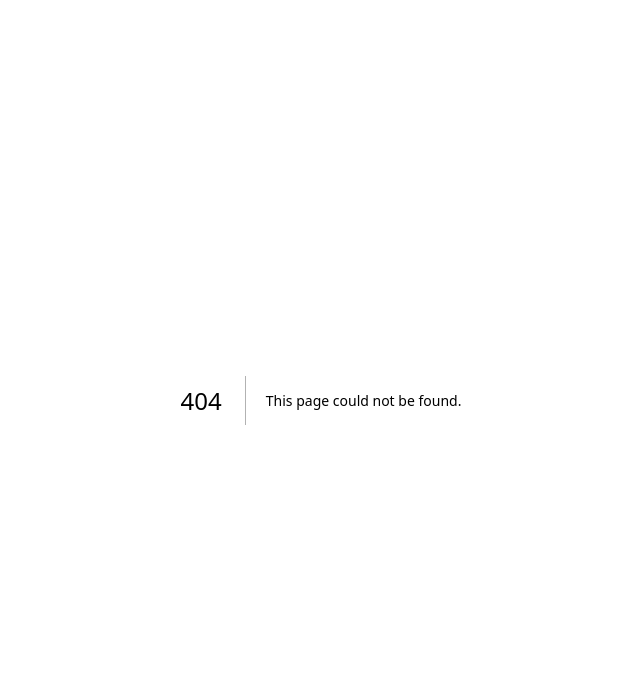
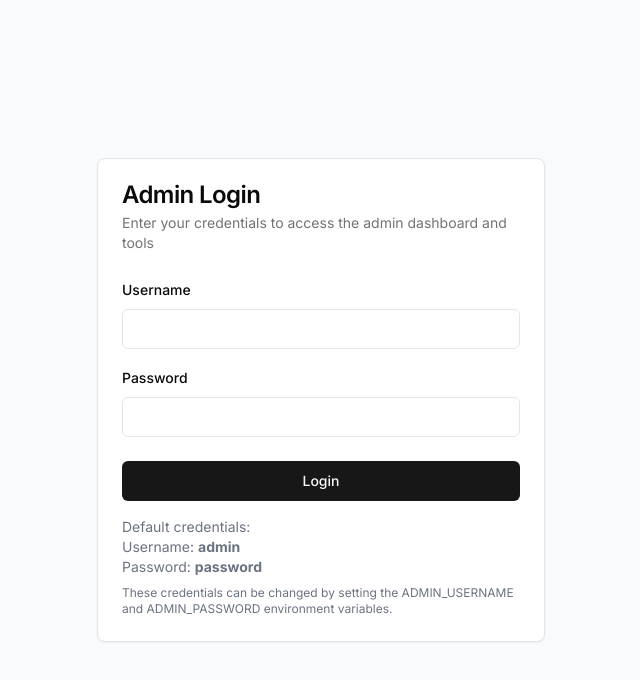
Before and after one commit to rikki233752/v0-node-js-serverless-api, a Next.js app: page /login in a window 1280 px wide. Before the commit this address had no page. Shown: the top 680 px of the page, without its empty margins (319-959 px from the left). Built offline with nearby package versions, Linux system fonts and the light colour scheme.

Commit message:
feat: add simple login page for authentication
Create login page and update middleware for redirect.

Co-authored-by: null <103878383+rikki233752@users.noreply.github.com>

```diff
--- /dev/null
+++ b/app/login/page.tsx
@@ -0,0 +1,106 @@
+"use client"
+
+import type React from "react"
+
+import { useState } from "react"
+import { useRouter } from "next/navigation"
+import { Card, CardContent, CardDescription, CardHeader, CardTitle } from "@/components/ui/card"
+import { Button } from "@/components/ui/button"
+import { Input } from "@/components/ui/input"
+import { Label } from "@/components/ui/label"
+import { Alert, AlertDescription } from "@/components/ui/alert"
+
+export default function LoginPage() {
+  const [username, setUsername] = useState("")
+  const [password, setPassword] = useState("")
+  const [error, setError] = useState<string | null>(null)
+  const [loading, setLoading] = useState(false)
+  const router = useRouter()
+
+  const handleLogin = async (e: React.FormEvent) => {
+    e.preventDefault()
+    setError(null)
+    setLoading(true)
+
+    try {
+      // Create basic auth header
+      const authHeader = "Basic " + btoa(`${username}:${password}`)
+
+      // Store in session storage for future requests
+      sessionStorage.setItem("authHeader", authHeader)
+
+      // Test the credentials with a request to the pixels API
+      const response = await fetch("/api/admin/pixels", {
+        headers: {
+          Authorization: authHeader,
+        },
+      })
+
+      if (response.ok) {
+        // Redirect to the requested page or dashboard
+        const urlParams = new URLSearchParams(window.location.search)
+        const redirect = urlParams.get("redirect") || "/admin/dashboard"
+        router.push(redirect)
+      } else {
+        setError("Invalid credentials. Please try again.")
+        sessionStorage.removeItem("authHeader")
+      }
+    } catch (err) {
+      setError("An error occurred. Please try again.")
+      console.error(err)
+    } finally {
+      setLoading(false)
+    }
+  }
+
+  return (
+    <div className="min-h-screen flex items-center justify-center bg-gray-50 p-4">
+      <Card className="w-full max-w-md">
+        <CardHeader>
+          <CardTitle>Admin Login</CardTitle>
+          <CardDescription>Enter your credentials to access the admin dashboard and tools</CardDescription>
+        </CardHeader>
+        <CardContent>
+          {error && (
+            <Alert variant="destructive" className="mb-4">
+              <AlertDescription>{error}</AlertDescription>
+            </Alert>
+          )}
+          <form onSubmit={handleLogin} className="space-y-4">
+            <div className="space-y-2">
+              <Label htmlFor="username">Username</Label>
+              <Input id="username" value={username} onChange={(e) => setUsername(e.target.value)} required />
+            </div>
+            <div className="space-y-2">
+              <Label htmlFor="password">Password</Label>
+              <Input
+                id="password"
+                type="password"
+                value={password}
+                onChange={(e) => setPassword(e.target.value)}
+                required
+              />
+            </div>
+            <div className="pt-2">
+              <Button type="submit" className="w-full" disabled={loading}>
+                {loading ? "Logging in..." : "Login"}
+              </Button>
+            </div>
+            <div className="text-sm text-gray-500 mt-4">
+              <p>Default credentials:</p>
+              <p>
+                Username: <strong>admin</strong>
+              </p>
+              <p>
+                Password: <strong>password</strong>
+              </p>
+              <p className="mt-2 text-xs">
+                These credentials can be changed by setting the ADMIN_USERNAME and ADMIN_PASSWORD environment variables.
+              </p>
+            </div>
+          </form>
+        </CardContent>
+      </Card>
+    </div>
+  )
+}
--- a/app/page.tsx
+++ b/app/page.tsx
@@ -44,10 +44,10 @@ export default function Home({
 
           {/* Admin Dashboard Access */}
           <div className="flex justify-center gap-4 mb-8">
-            <Link href={`/admin/dashboard${shop ? `?shop=${shop}` : ""}`}>
+            <Link href="/login?redirect=/admin/dashboard">
               <Button className="bg-blue-600 hover:bg-blue-700">Admin Dashboard</Button>
             </Link>
-            <Link href={`/test-pixel${shop ? `?shop=${shop}` : ""}`}>
+            <Link href="/login?redirect=/test-pixel">
               <Button variant="outline" className="bg-gray-800 hover:bg-gray-700 text-white">
                 Test Pixel Tool
               </Button>
--- a/middleware.ts
+++ b/middleware.ts
@@ -3,7 +3,7 @@ import type { NextRequest } from "next/server"
 import { isShopInstalled } from "./lib/db-auth"
 import { isValidShop } from "./lib/shopify"
 
-// Define which paths should be protected
+// Update the matcher to exclude the login page
 export const config = {
   matcher: [
     /*
@@ -15,15 +15,24 @@ export const config = {
      * 5. /_vercel (Vercel internals)
      * 6. All files in /public (e.g. favicon.ico)
      * 7. The root path (/)
+     * 8. The login page (/login)
      */
-    "/((?!api/auth|api/debug-redirect|_next|_static|_vercel|[\\w-]+\\.\\w+|$).*)",
+    "/((?!api/auth|api/debug-redirect|login|_next|_static|_vercel|[\\w-]+\\.\\w+|$).*)",
   ],
 }
 
+// Update the middleware function to handle admin routes
 export async function middleware(request: NextRequest) {
-  // Get query parameters
   const url = new URL(request.url)
   const shop = url.searchParams.get("shop")
+
+  // Special handling for admin routes
+  if (request.nextUrl.pathname.startsWith("/admin") || request.nextUrl.pathname.startsWith("/test-pixel")) {
+    // For admin routes, redirect to login page if not authenticated
+    return NextResponse.redirect(
+      new URL(`/login?redirect=${encodeURIComponent(request.nextUrl.pathname + request.nextUrl.search)}`, request.url),
+    )
+  }
 
   // If no shop parameter, allow access to the landing page
   if (!shop) {
```
